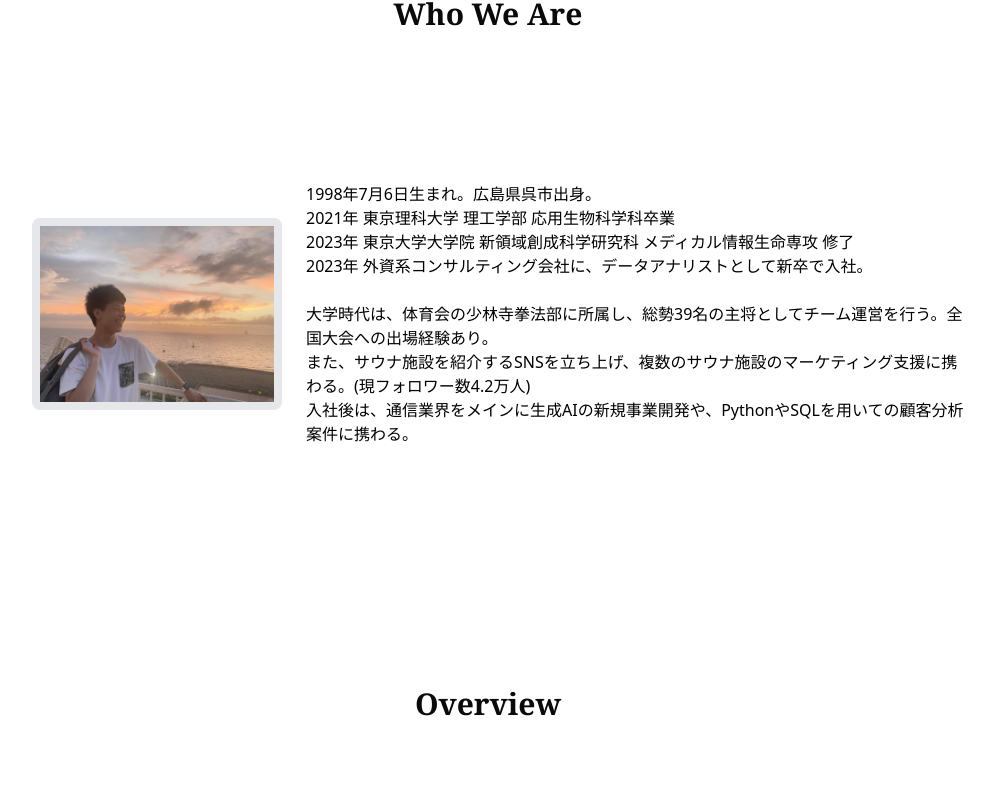
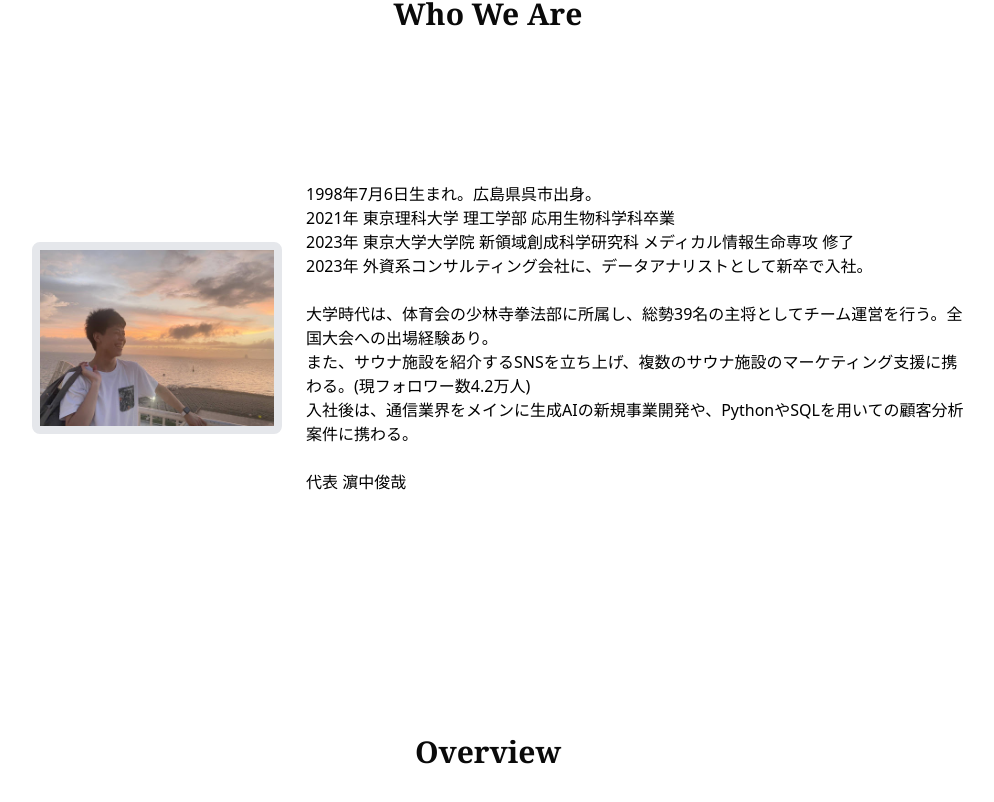
Before and after one commit to teppe049/sauna-travel-hp, a Next.js app in the folder sauna-travel-hp/: page / in a window 1280 px wide. Shown: the part 1743-2545 px from the top of the page, without its empty margins (152-1146 px from the left). Built offline with nearby package versions, Linux system fonts and the light colour scheme.

Commit message:
Who We Areのみレスポンシブデザインを適用

```diff
--- a/sauna-travel-hp/src/app/page.tsx
+++ b/sauna-travel-hp/src/app/page.tsx
@@ -76,9 +76,9 @@ export default function Home() {
       <section className="mb-10">
         <div>
           <h2 className="text-neutral-950 font-bold font-serif text-3xl text-center mb-[150px]" >Who We Are</h2>
-          <div className="flex items-center px-40 ">
-            <Image className="mx-6 border-8 border-cyan-450 rounded-lg" src="/introduction.jpg" alt="" width={250} height={250} />
-            <p>
+          <div className="lg:flex flex-row items-center px-40 ">
+            <Image className="lg:mx-6 mx-auto border-8 border-cyan-450 rounded-lg" src="/introduction.jpg" alt="" width={250} height={250} />
+            <p className="mt-4 lg:mt-0">
               1998年7月6日生まれ。広島県呉市出身。<br />
               2021年 東京理科大学 理工学部 応用生物科学科卒業<br />
               2023年 東京大学大学院 新領域創成科学研究科 メディカル情報生命専攻 修了<br />
@@ -86,7 +86,9 @@ export default function Home() {
               <br />
               大学時代は、体育会の少林寺拳法部に所属し、総勢39名の主将としてチーム運営を行う。全国大会への出場経験あり。<br />
               また、サウナ施設を紹介するSNSを立ち上げ、複数のサウナ施設のマーケティング支援に携わる。(現フォロワー数4.2万人)<br />
-              入社後は、通信業界をメインに生成AIの新規事業開発や、PythonやSQLを用いての顧客分析案件に携わる。
+              入社後は、通信業界をメインに生成AIの新規事業開発や、PythonやSQLを用いての顧客分析案件に携わる。<br />
+              <br />
+              代表  濵中俊哉
             </p>
           </div>
 
```
